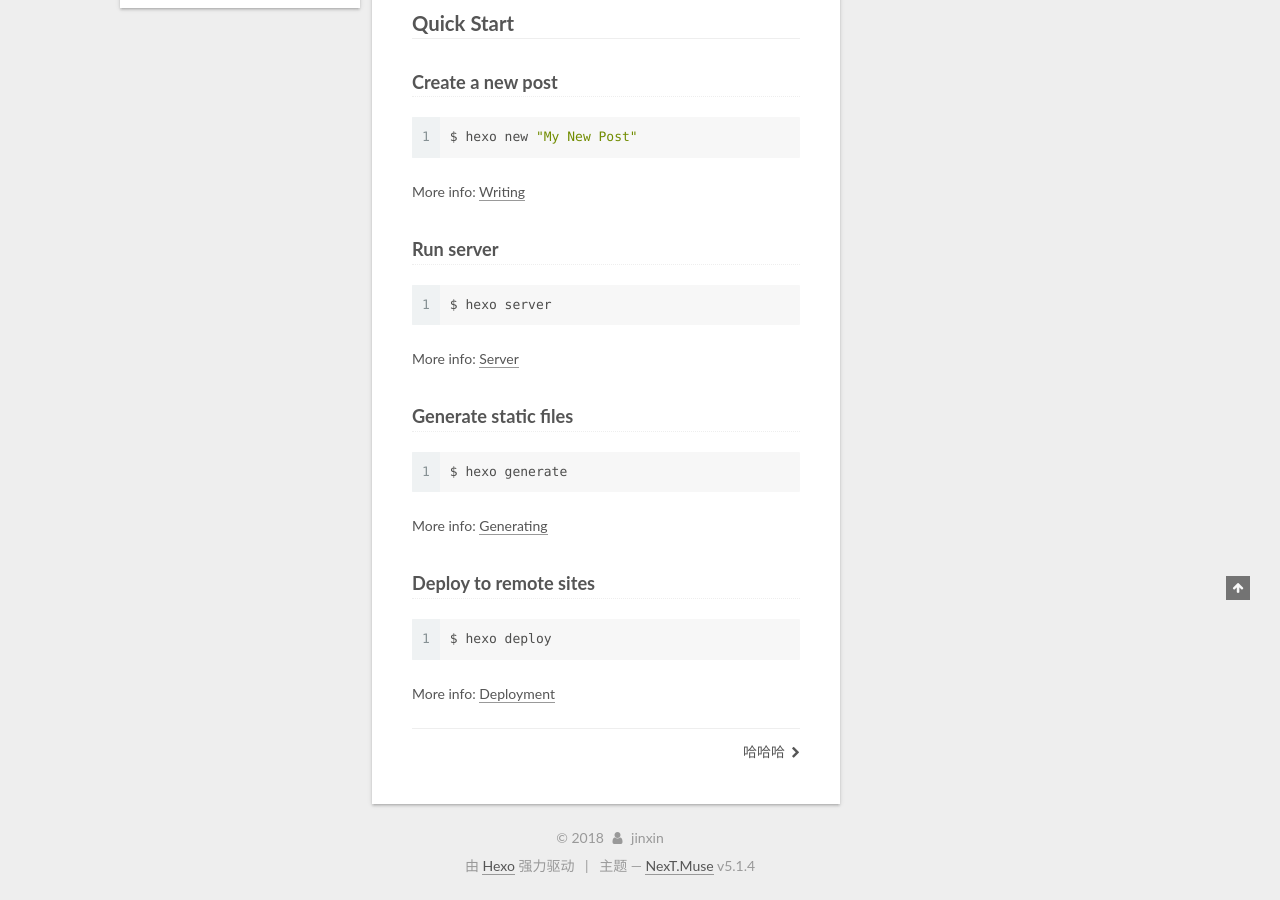
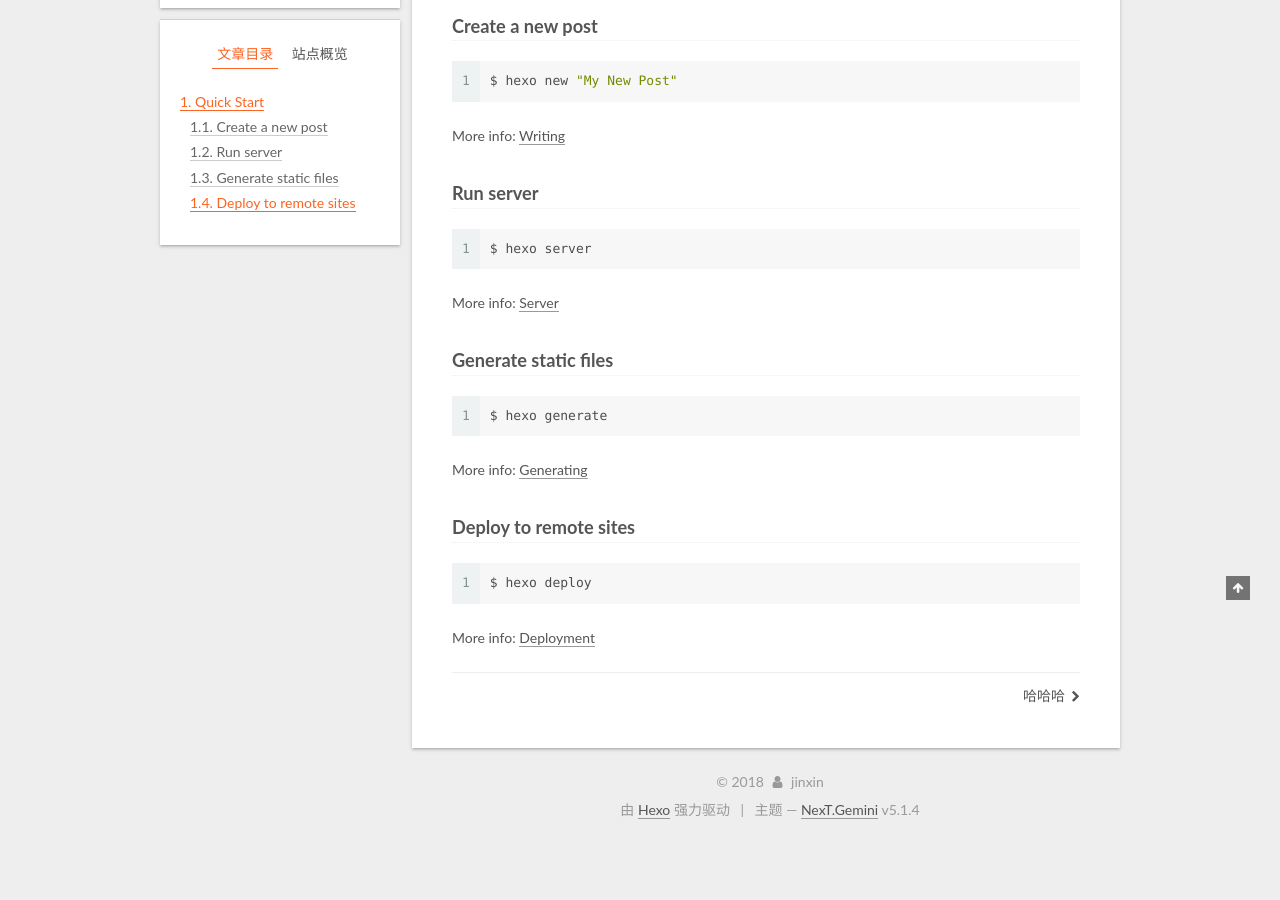
Before and after one commit to justdoitJX/justdoitJX.github.io, a plain HTML site: page 2018/01/18/hello-world/index.html in a window 1280 px wide. Shown: the part 300-1200 px from the top of the page. After the commit the page ends 1144 px from the top, so only its background shows below. Drawn offline with Linux system fonts and the light colour scheme.

Commit message:
Site updated: 2018-01-19 15:42:31

```diff
--- a/2018/01/18/hello-world/index.html
+++ b/2018/01/18/hello-world/index.html
@@ -5,7 +5,7 @@
 
 
 
-<html class="theme-next muse use-motion" lang="zh-Hans">
+<html class="theme-next gemini use-motion" lang="zh-Hans">
 <head>
   <meta charset="UTF-8"/>
 <meta http-equiv="X-UA-Compatible" content="IE=edge" />
@@ -97,7 +97,7 @@
   var NexT = window.NexT || {};
   var CONFIG = {
     root: '/',
-    scheme: 'Muse',
+    scheme: 'Gemini',
     version: '5.1.4',
     sidebar: {"position":"left","display":"post","offset":12,"b2t":false,"scrollpercent":false,"onmobile":false},
     fancybox: true,
@@ -526,7 +526,7 @@
 
 
 
-  <div class="theme-info">主题 &mdash; <a class="theme-link" target="_blank" href="https://github.com/iissnan/hexo-theme-next">NexT.Muse</a> v5.1.4</div>
+  <div class="theme-info">主题 &mdash; <a class="theme-link" target="_blank" href="https://github.com/iissnan/hexo-theme-next">NexT.Gemini</a> v5.1.4</div>
 
 
 
@@ -627,6 +627,13 @@
 
 
 
+  <script type="text/javascript" src="/js/src/affix.js?v=5.1.4"></script>
+
+  <script type="text/javascript" src="/js/src/schemes/pisces.js?v=5.1.4"></script>
+
+
+
+
   <script type="text/javascript" src="/js/src/scrollspy.js?v=5.1.4"></script>
 <script type="text/javascript" src="/js/src/post-details.js?v=5.1.4"></script>
 
```
Also changed, not shown: 2018/01/19/哈哈哈/index.html (+10 -3 lines), archives/2018/01/index.html (+10 -3 lines), archives/2018/index.html (+10 -3 lines), archives/index.html (+10 -3 lines), index.html (+10 -3 lines).
